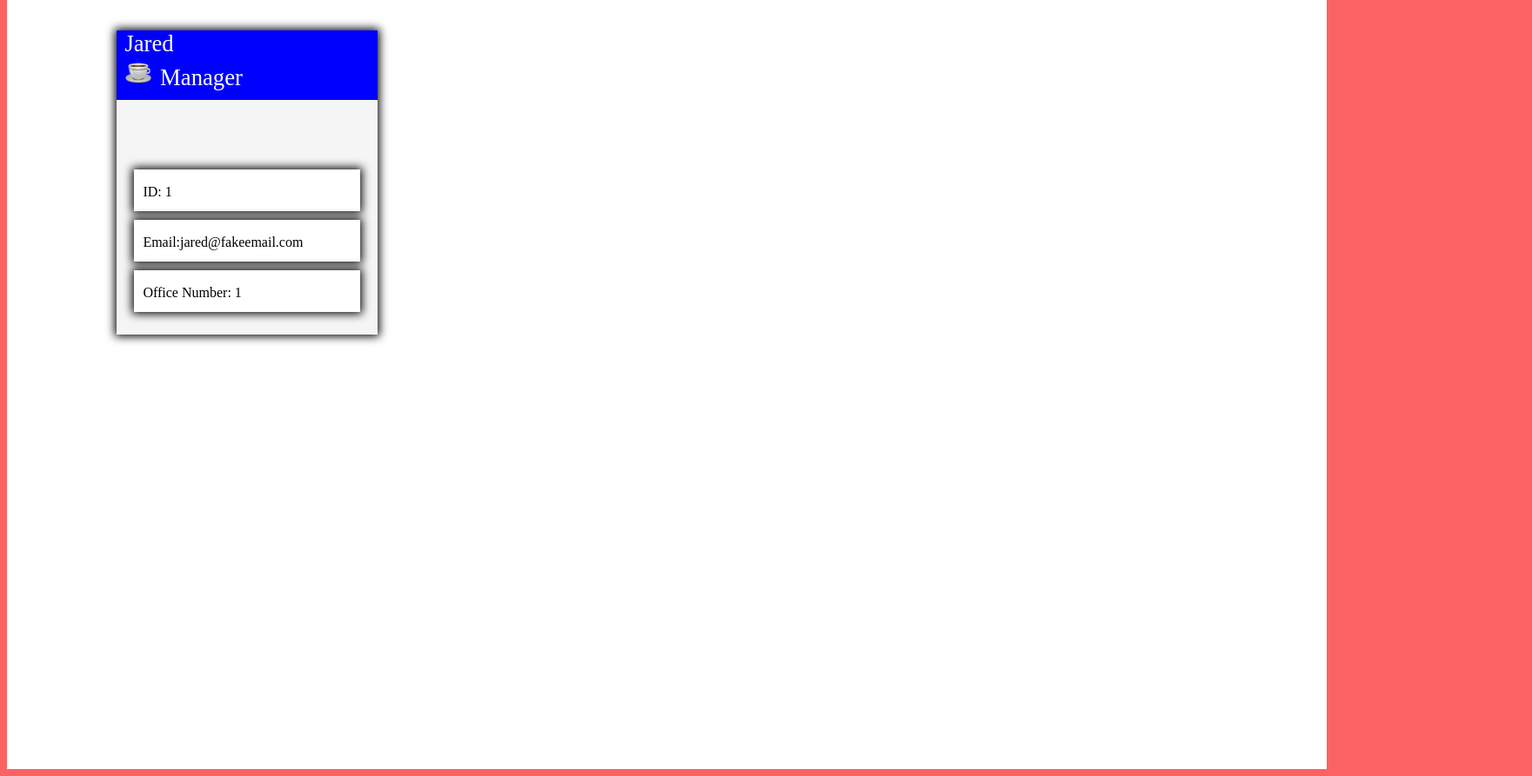
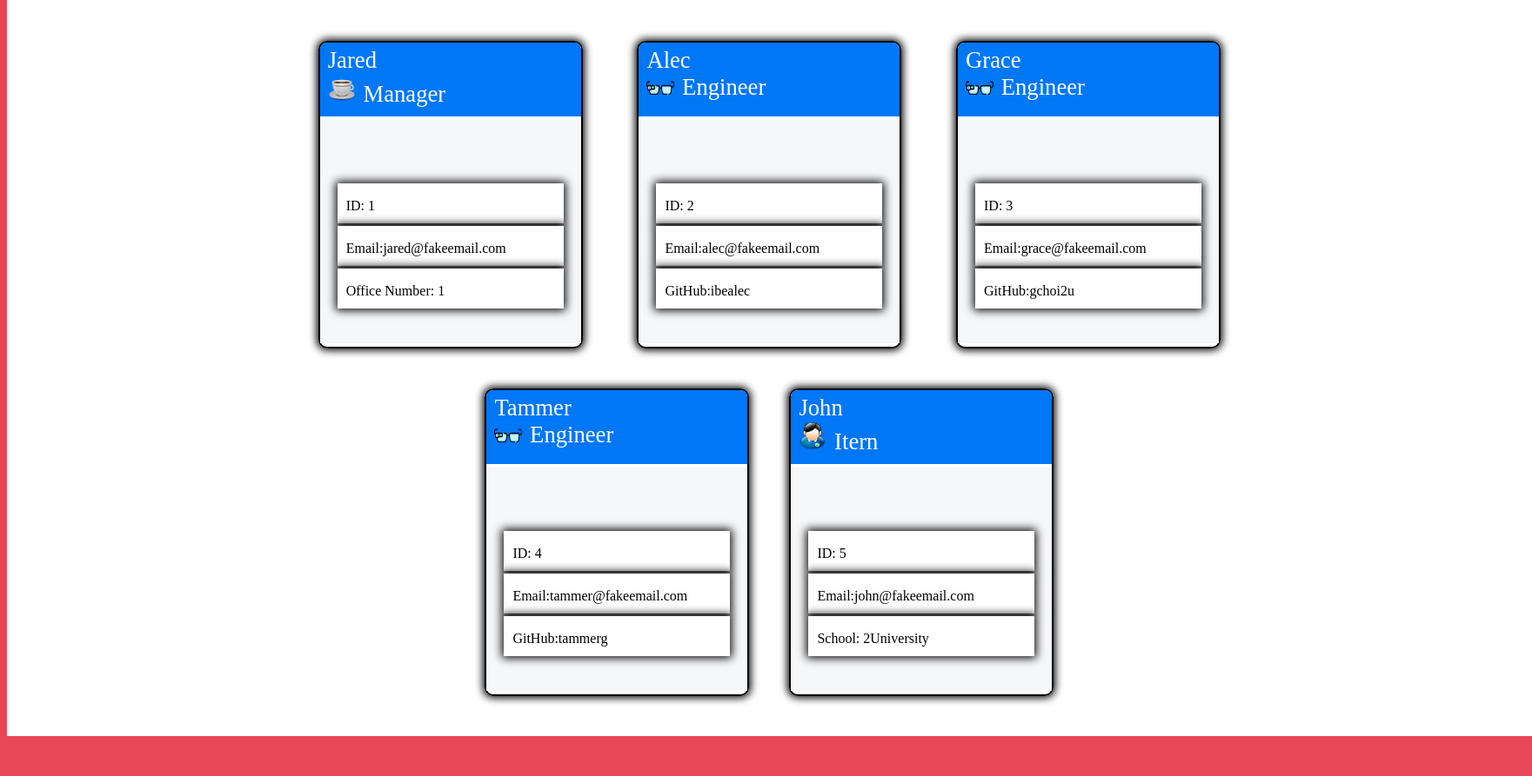
Before and after one commit to IIMacGyverII/employeeHTMLGenerator, a website: page htmltemplate.html in a window 1280 px wide. Shown: the part 73-966 px from the top of the page at 87% size, 1761 px wide, since content can reach past the window. After the commit the page ends 928 px from the top, so only its background shows below. Drawn offline with Linux system fonts and the light colour scheme.

Commit message:
html and css template probably complete

```diff
--- a/asests/css/style.css
+++ b/asests/css/style.css
@@ -1,5 +1,5 @@
 body {
-    background-color: #fb6363;
+    background-color: #e84756;
 }
 
 .header {
@@ -8,34 +8,62 @@ body {
     /* align-items: center; */
     text-align: center;
     color: white;
+    /* width: 110%; */
 
 }
 
 .pageFlexBox {
     display: flex;
     flex-wrap: wrap;
-    justify-content: space-between;
+    /* flex-direction: row; */
+    /* align-items: left; */
+    /* justify-content: flex-start; */
     background-color: white;
-    min-width: 100%;
+    /* min-width: 100%; */
     min-height: 850px;
     height: 100%;
+    width: 1500px;
     padding-left: 10%;
     padding-right: 10%;
 
-padding-top: 3%;
+    /* padding-top: 3%; */
 }
+
+.topRow {
+display: flex;
+justify-content: space-around;
+padding: 00px 200px 00px 200px;
+height: 400px;
+width: 1490px;
+align-items: left;
+/* border: 2px solid black; */
+padding-top: 50px;
+}
+
+.bottomRow {
+    display: flex;
+    justify-content: space-around;
+    height: 400px;
+    width: 1490px;
+    align-items: left;
+    padding-left: 400px;
+    padding-right: 400px;
+    /* border: 2px solid black; */
+    /* padding-top: 50px; */
+    }
 
 .cardHeader {
     text-align: left;
     display: inline-block;
-    background-color: blue;
+    background-color: #0077f7;
     /* padding: -5%; */
     /* max-height:15vh; */
     height: 80px;
-    width: 100%;
+    width: 300px;
     color:white;
     padding-left: 3%;
-    /* padding-top: 5px; */
+    padding-top: 5px;
+    border-radius: 7px 7px 00px 00px;
     /* border: solid, 12px, black; */
     font-size: 20pt;
 }
@@ -45,8 +73,8 @@ padding-top: 3%;
     /* flex-wrap: wrap; */
     text-align: left;
     width: 100%;
-    height: 200px;
-    background-color: whitesmoke;
+    height: 187px;
+    background-color: #f6f7f9;
     padding-top: 70px;
 }
 
@@ -65,14 +93,14 @@ padding-top: 3%;
     margin-left: 20px;
     padding-left: 10px;
     padding-top: 1px;
-    padding-bottom: 2px;
-    margin-top: 10px;
+    padding-bottom: -12px;
+    margin-top: 3px;
 
     /* margin-top: 10px; */
 
 }
 
-.card1 {
+.card {
     display: flex;
     flex-wrap: wrap;
     /* min-width: 30%; */
@@ -81,6 +109,9 @@ padding-top: 3%;
     /* max-height: 30%; */
     height: 350px;
     width: 300px;
+    box-shadow: 0 0 10px 2px;
+    border-radius: 10px;
+    border: 2px solid black;
     box-shadow: 0 0 10px 2px;
 }
 
@@ -95,3 +126,50 @@ padding-top: 3%;
     margin-bottom: 0px;
     /* padding-bottom:5px; */
 }
+
+.card2Icon {
+    max-width: 48px;
+    max-height: 48px;
+    margin-top: 0px;
+}
+
+.card2Name {
+    margin-top: 0px;
+    margin-bottom: 0px;
+    /* padding-bottom:5px; */
+}
+.card3Icon {
+    max-width: 48px;
+    max-height: 48px;
+    margin-top: 0px;
+}
+
+.card3Name {
+    margin-top: 0px;
+    margin-bottom: 0px;
+    /* padding-bottom:5px; */
+}
+
+.card4Icon {
+    max-width: 48px;
+    max-height: 48px;
+    margin-top: 0px;
+}
+
+.card4Name {
+    margin-top: 0px;
+    margin-bottom: 0px;
+    /* padding-bottom:5px; */
+}
+
+.card5Icon {
+    max-width: 48px;
+    max-height: 48px;
+    margin-top: 0px;
+}
+
+.card5Name {
+    margin-top: 0px;
+    margin-bottom: 0px;
+    /* padding-bottom:5px; */
+}
--- a/htmltemplate.html
+++ b/htmltemplate.html
@@ -12,7 +12,8 @@
         <h1>My Team</h1>
     </section>
     <section class="pageFlexBox">
-        <section class="card1">
+        <section class="topRow">
+            <section class="card" id="card1">
                 <div class="cardHeader">
                     <p class="card1Name">Jared</p>
                     <div>
@@ -30,9 +31,86 @@
                         <p class="card1ContactType">Office Number: 1</p>
                     </div>
                 </div>
-
             </section>
-
+            <section class="card" id="card2">
+                <div class="cardHeader">
+                    <p class="card2Name">Alec</p>
+                    <div>
+                        <img class="card2Icon" src="./asests/images/glasses.png" width="32px" height="16px"></img><span class="span">Engineer</span>
+                    </div>
+                </div>
+                <div class="cardContent">
+                    <div class="cardTextBox">
+                        <p class="card2ID">ID: 2</p>
+                    </div>
+                    <div class="cardTextBox">
+                        <p class="card2Email">Email:alec@fakeemail.com</p>
+                    </div>
+                    <div class="cardTextBox">
+                        <p class="card2ContactType">GitHub:ibealec</p>
+                    </div>
+                </div>
+            </section>
+            <section class="card" id="card3">
+                <div class="cardHeader">
+                    <p class="card3Name">Grace</p>
+                    <div>
+                        <img class="card3Icon" src="./asests/images/glasses.png" width="32px" height="16px"></img><span class="span">Engineer</span>
+                    </div>
+                </div>
+                <div class="cardContent">
+                    <div class="cardTextBox">
+                        <p class="card3ID">ID: 3</p>
+                    </div>
+                    <div class="cardTextBox">
+                        <p class="card3Email">Email:grace@fakeemail.com</p>
+                    </div>
+                    <div class="cardTextBox">
+                        <p class="card3ContactType">GitHub:gchoi2u</p>
+                    </div>
+                </div>
+            </section>
+        </section>
+        <section class="bottomRow">
+            <section class="card" id="card4">
+                <div class="cardHeader">
+                    <p class="card4Name">Tammer</p>
+                    <div>
+                        <img class="card4Icon" src="./asests/images/glasses.png" width="32px" height="16px"></img><span class="span">Engineer</span>
+                    </div>
+                </div>
+                <div class="cardContent">
+                    <div class="cardTextBox">
+                        <p class="card4ID">ID: 4</p>
+                    </div>
+                    <div class="cardTextBox">
+                        <p class="card4Email">Email:tammer@fakeemail.com</p>
+                    </div>
+                    <div class="cardTextBox">
+                        <p class="card4ContactType">GitHub:tammerg</p>
+                    </div>
+                </div>
+            </section>
+            <section class="card" id="card5">
+                <div class="cardHeader">
+                    <p class="card5Name">John</p>
+                    <div>
+                        <img class="card5Icon" src="./asests/images/intern.png" width="32px" height="32px"></img><span class="span">Itern</span>
+                    </div>
+                </div>
+                <div class="cardContent">
+                    <div class="cardTextBox">
+                        <p class="card5ID">ID: 5</p>
+                    </div>
+                    <div class="cardTextBox">
+                        <p class="card5Email">Email:john@fakeemail.com</p>
+                    </div>
+                    <div class="cardTextBox">
+                        <p class="card5ContactType">School: 2University</p>
+                    </div>
+                </div>
+            </section>
+        </section>
     </section>
 </body>
 </html>
```
Lines whose indentation alone changed are shown as unchanged.
